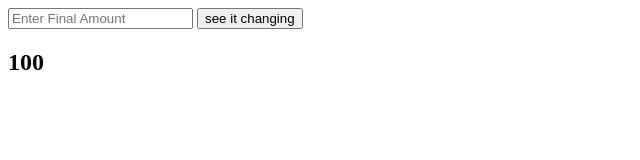
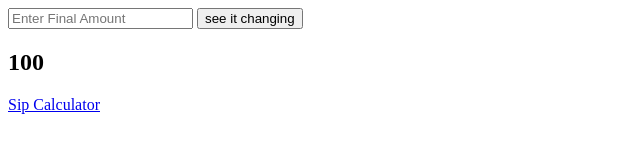
Before and after one commit to demanda1/fun-with-js, a plain HTML site: page index.html in a window 1280 px wide. Shown: the whole page, without its empty margins (0-640 px from the left). Drawn offline with Linux system fonts and the light colour scheme.

Commit message:
added link for sip-calc

```diff
--- a/index.html
+++ b/index.html
@@ -33,5 +33,6 @@
 <body>
     <input id="end" placeholder="Enter Final Amount" >
     <button onclick="animateValue('amount', 350)">see it changing</button><h2 id="amount">100</h2>
+    <a href="sip-calculator.html">Sip Calculator</a>
 </body>
 </html>
```
